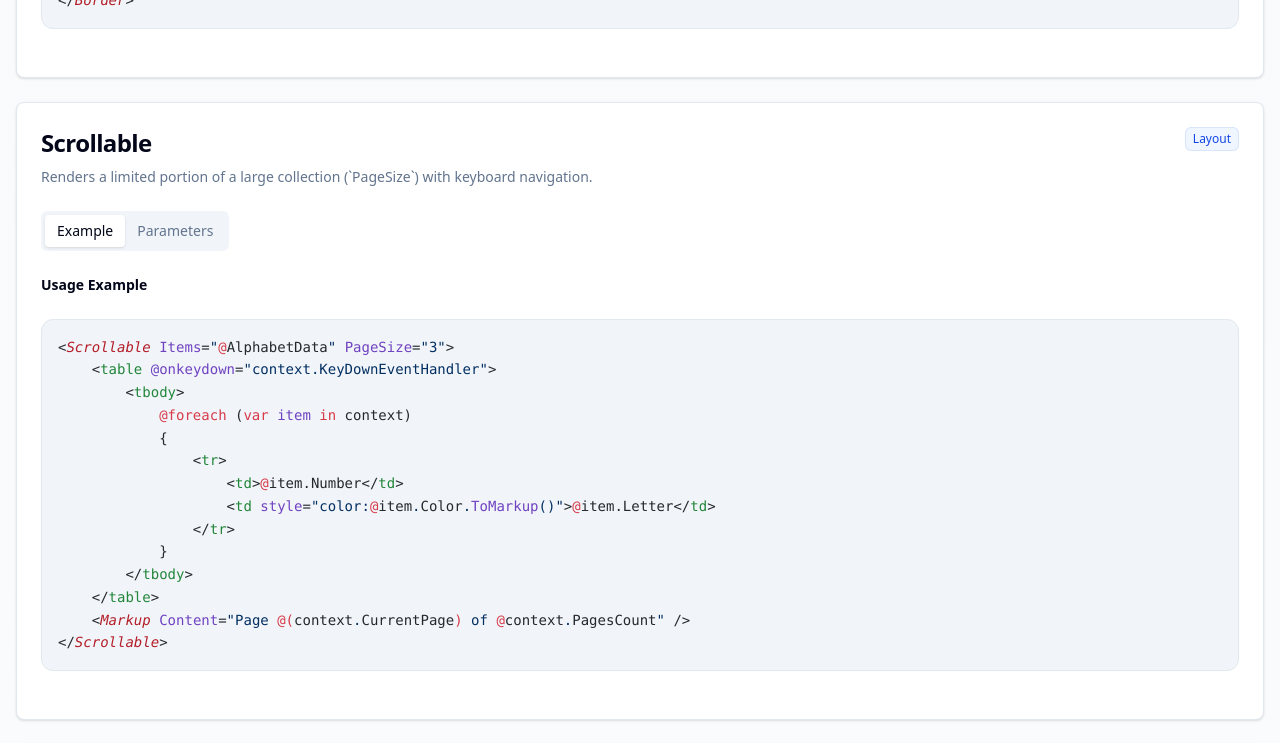
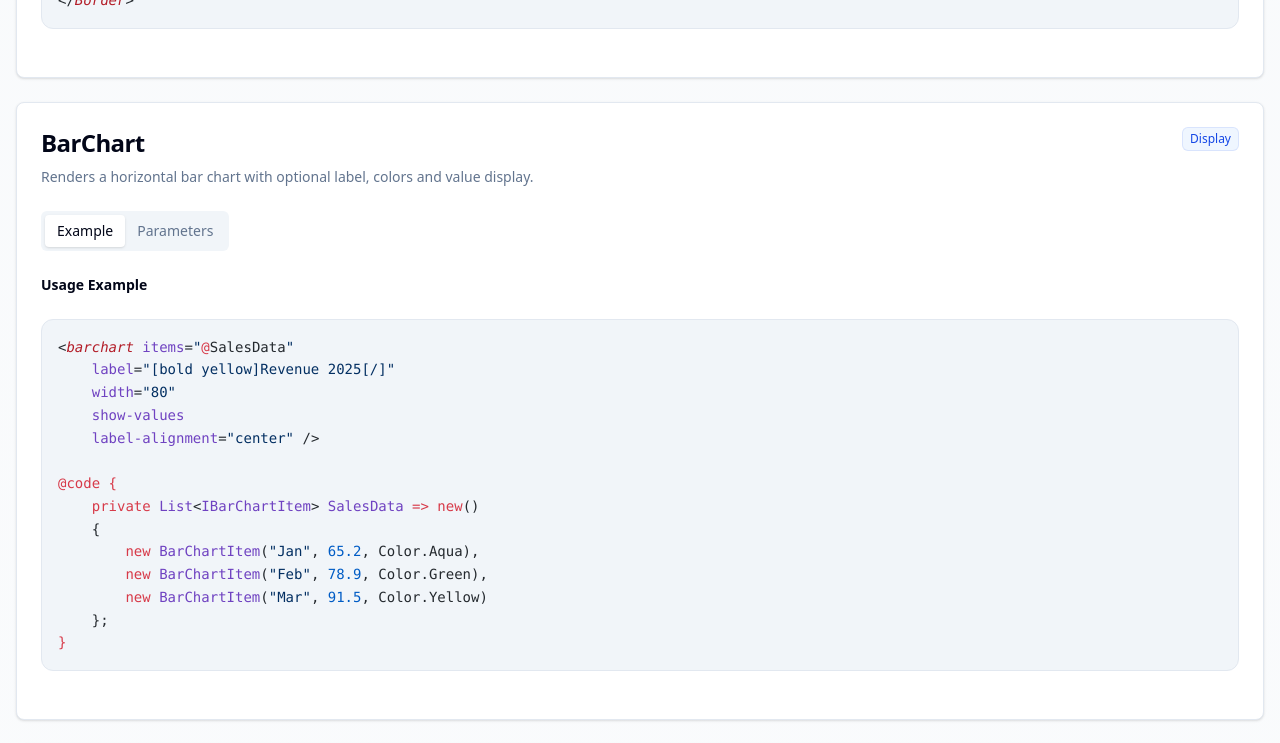
Before and after one commit to TeseySTD/RazorConsole, a React (Vite) app in the folder website/: page /components in a window 1280 px wide. Shown: the part 1000-1743 px from the top of the page. Built offline with nearby package versions, Linux system fonts and the light colour scheme.

Commit message:
docs(website, design-docs):Add documentation for BarChart.

```diff
--- a/website/src/data/components.ts
+++ b/website/src/data/components.ts
@@ -84,6 +84,67 @@ export const components: ComponentInfo[] = [
     <Markup Content="Content inside border" />
 </Border>`
   },
+{
+    name: "BarChart",
+    description: "Renders a horizontal bar chart with optional label, colors and value display.",
+    category: "Display",
+    parameters: [
+        {
+            name: "BarChartItems",
+            type: "List<IBarChartItem>",
+            description: "The data items to display. Each item must have Label and Value, Color is optional. Required."
+        },
+        {
+            name: "Width",
+            type: "int?",
+            default: "null",
+            description: "Chart width in characters. If null = full available console width."
+        },
+        {
+            name: "Label",
+            type: "string?",
+            default: "null",
+            description: "Optional title displayed above the chart."
+        },
+        {
+        name: "LabelForeground",
+        type: "Color",
+        default: "Style.Plain.Foreground",
+        description: "Text color of the chart label."
+        },
+        {
+        name: "LabelBackground",
+        type: "Color",
+        default: "Style.Plain.Background",
+        description: "Background color of the chart label."
+        },
+        {
+        name: "LabelDecoration",
+        type: "Decoration",
+        default: "Decoration.None",
+        description: "Text decoration for the label (Bold, Italic, Underline, etc.)."
+        },
+        {
+        name: "LabelAlignment",
+        type: "Justify?",
+        default: "null",
+        description: "Alignment of the label: Left, Center or Right."
+        },
+        {
+        name: "MaxValue",
+        type: "double?",
+        default: "null",
+        description: "Fixed maximum value for scaling (useful for 0–100% progress-style charts)."
+        },
+        {
+        name: "ShowValues",
+        type: "bool",
+        default: "false",
+        description: "If true, displays the numeric value next to each bar."
+        }
+    ],
+    example: "<barchart items=\"@SalesData\"\n    label=\"[bold yellow]Revenue 2025[/]\"\n    width=\"80\"\n    show-values\n    label-alignment=\"center\" />\n\n@code {\n    private List<IBarChartItem> SalesData => new()\n    {\n        new BarChartItem(\"Jan\", 65.2, Color.Aqua),\n        new BarChartItem(\"Feb\", 78.9, Color.Green),\n        new BarChartItem(\"Mar\", 91.5, Color.Yellow)\n    };\n}"
+},
 {
     name: "Scrollable",
     description: "Renders a limited portion of a large collection (`PageSize`) with keyboard navigation.",
```
Also changed, not shown: 1 other file (tests, documents, lock files or other folders).
